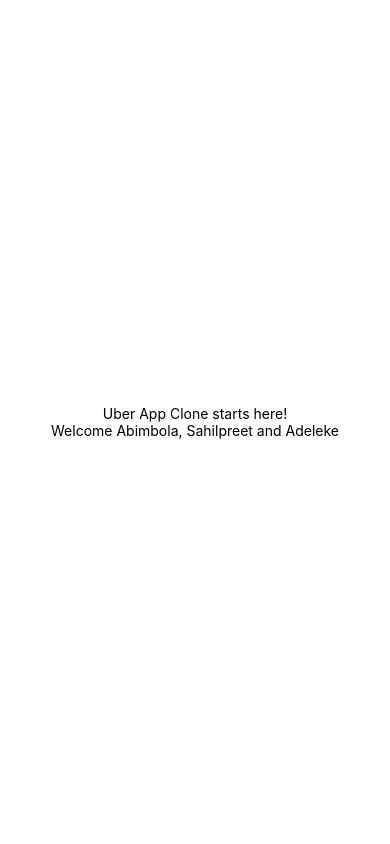
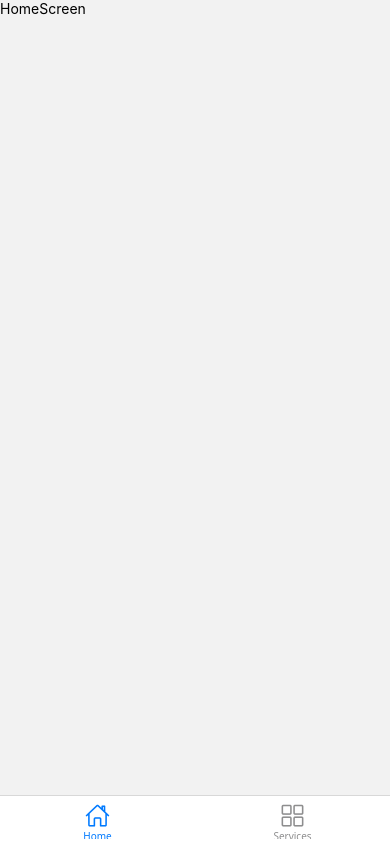
Before and after one commit to Dev-Leke/uber-app-clone2, a React Native app: screen / in a window 390 px wide. Built offline with nearby package versions, Linux system fonts and the light colour scheme.

Commit message:
Setup bottom tab navigation and Services screen routing

```diff
--- a/App.tsx
+++ b/App.tsx
@@ -1,21 +1,53 @@
-import { StatusBar } from "expo-status-bar";
-import { StyleSheet, Text, View } from "react-native";
+import React from "react";
+import { NavigationContainer } from "@react-navigation/native";
+import { createBottomTabNavigator } from "@react-navigation/bottom-tabs";
+import { createNativeStackNavigator } from "@react-navigation/native-stack";
+import { Ionicons } from "@expo/vector-icons";
+
+import HomeScreen from "./src/screens/HomeScreen";
+import ServicesScreen from "./src/screens/ServicesScreen";
+
+const Tab = createBottomTabNavigator();
+const Stack = createNativeStackNavigator();
+
+function Tabs() {
+  return (
+    <Tab.Navigator screenOptions={{ headerShown: false }}>
+      <Tab.Screen
+        name="Home"
+        component={HomeScreen}
+        options={{
+          tabBarIcon: ({ color, size }) => (
+            <Ionicons name="home-outline" size={size} color={color} />
+          ),
+        }}
+      />
+      <Tab.Screen
+        name="Services"
+        component={ServicesScreen}
+        options={{
+          tabBarIcon: ({ color, size }) => (
+            <Ionicons name="grid-outline" size={size} color={color} />
+          ),
+        }}
+      />
+    </Tab.Navigator>
+  );
+}
+
+function RideDetailsScreen({ route }: any) {
+  return (
+    <></>
+  );
+}
 
 export default function App() {
   return (
-    <View style={styles.container}>
-      <Text>Uber App Clone starts here!</Text>
-      <Text>Welcome Abimbola, Sahilpreet and Adeleke</Text>
-      <StatusBar style="auto" />
-    </View>
+    <NavigationContainer>
+      <Stack.Navigator>
+        <Stack.Screen name="Root" component={Tabs} options={{ headerShown: false }} />
+        <Stack.Screen name="RideDetails" component={RideDetailsScreen} />
+      </Stack.Navigator>
+    </NavigationContainer>
   );
 }
-
-const styles = StyleSheet.create({
-  container: {
-    flex: 1,
-    backgroundColor: "#fff",
-    alignItems: "center",
-    justifyContent: "center",
-  },
-});
```
